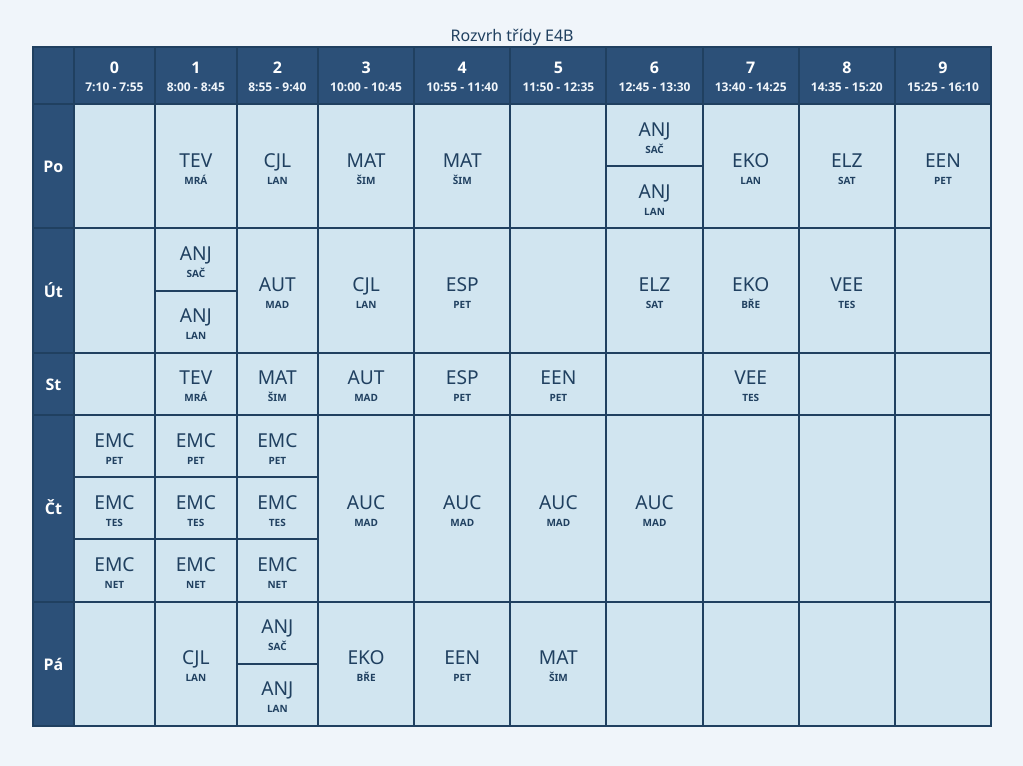
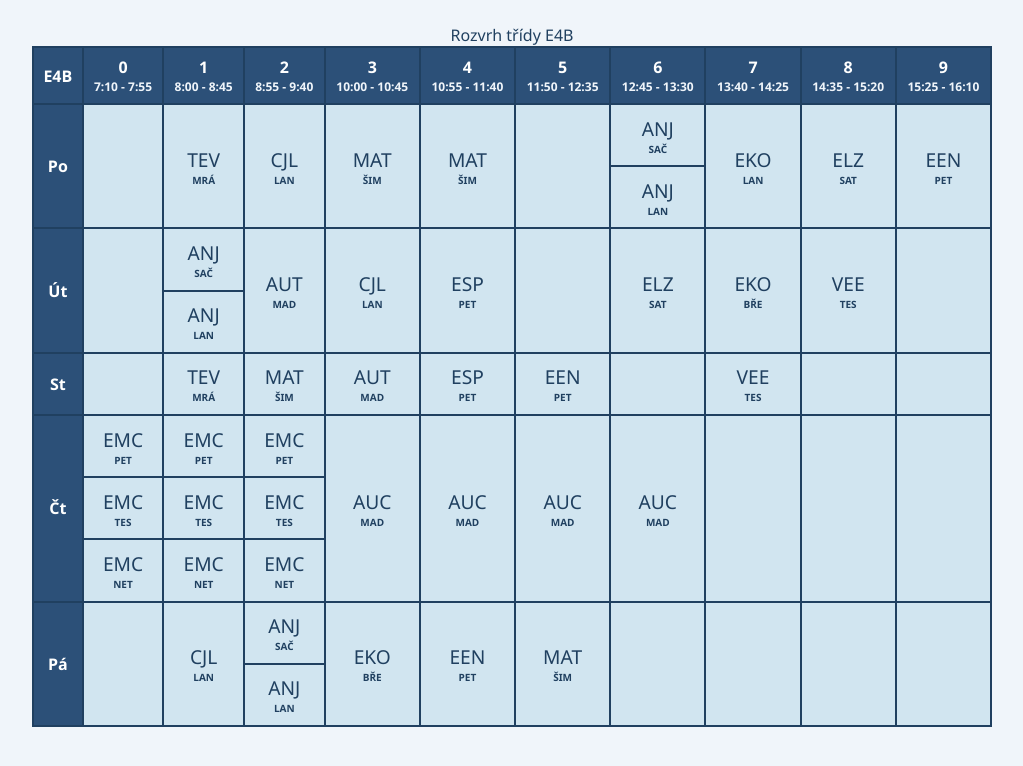
Before and after one commit to pslib-cz/2023-p2a-web-html-table-rozvrh-FilipHudec, a plain HTML site: page index.html in a window 1280 px wide. Shown: the whole page, without its empty margins (128-1151 px from the left). Drawn offline with Linux system fonts and the light colour scheme.

Commit message:
menší úpravička

```diff
--- a/index.html
+++ b/index.html
@@ -13,7 +13,7 @@
           <caption>Rozvrh třídy E4B</caption>
             <thead>
               <tr>
-                <th></th>
+                <th>E4B</th>
                 <th>0<span class="time-span">7:10 - 7:55</span></th>
                 <th>1<span class="time-span">8:00 - 8:45</span></th>
                 <th>2<span class="time-span">8:55 - 9:40</span></th>
@@ -115,6 +115,6 @@
               </tr>
             </tbody>
           </table>
-    </div>
+      </div>
 </body>
 </html>
--- a/main.css
+++ b/main.css
@@ -10,6 +10,7 @@ body {
     display: flex;
     justify-content: center;
     margin-top: 1.5em;
+    overflow-x: auto;
 }
 
 table {
@@ -23,7 +24,6 @@ th, td {
     padding: 0.5em;
     text-align: center;
 }
-
 
 th {
     background-color: #2c5078;
```
